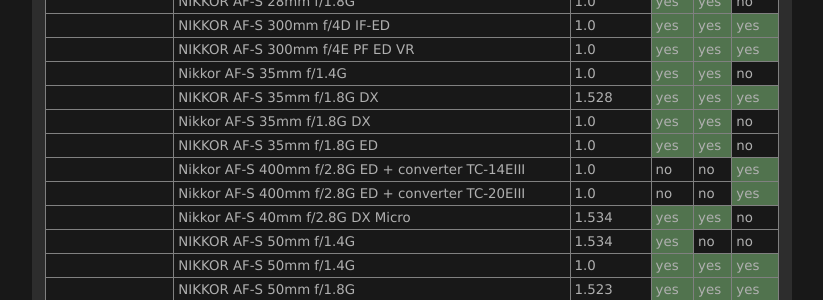
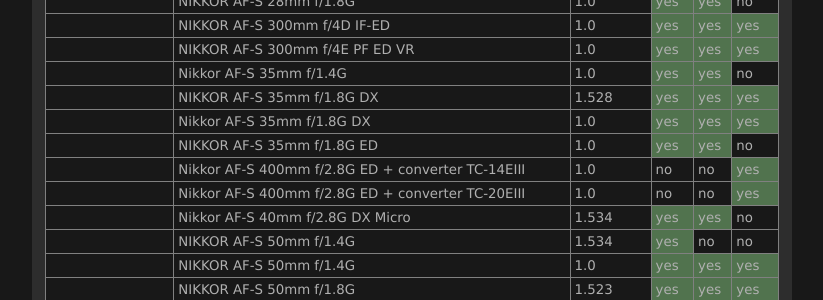
Before and after one commit to lensfun/lensfun.github.io, a Jekyll site: the page built from _posts/lenslist/2999-12-31-Lenslist-master.md, in a window 1280 px wide and 900 px high, scrolled down 13689 px. Shown: the part 146-446 px from the top of the window, without its empty margins (284-1107 px from the left). Built offline with Jekyll 4.4.1, drawn with Linux system fonts in a browser that asks for light colours.

Commit message:
Update master lens list from GitHub Actions

```diff
--- a/_posts/lenslist/2999-12-31-Lenslist-master.md
+++ b/_posts/lenslist/2999-12-31-Lenslist-master.md
@@ -568,7 +568,7 @@ This list was generated on 2024-09-02 from current Lensfun sources. Your Lensfun
 <tr class="lenslist-bg2"><td></td><td>NIKKOR AF-S 300mm f/4E PF ED VR</td><td>1.0</td><td class="lenslist-highlight lenslist-check">yes</td><td class="lenslist-highlight lenslist-check">yes</td><td class="lenslist-highlight lenslist-check">yes</td></tr>
 <tr class="lenslist-bg2"><td></td><td>Nikkor AF-S 35mm f/1.4G</td><td>1.0</td><td class="lenslist-highlight lenslist-check">yes</td><td class="lenslist-highlight lenslist-check">yes</td><td class="lenslist-check">no</td></tr>
 <tr class="lenslist-bg2"><td></td><td>NIKKOR AF-S 35mm f/1.8G DX</td><td>1.528</td><td class="lenslist-highlight lenslist-check">yes</td><td class="lenslist-highlight lenslist-check">yes</td><td class="lenslist-highlight lenslist-check">yes</td></tr>
-<tr class="lenslist-bg2"><td></td><td>Nikkor AF-S 35mm f/1.8G DX</td><td>1.0</td><td class="lenslist-highlight lenslist-check">yes</td><td class="lenslist-highlight lenslist-check">yes</td><td class="lenslist-check">no</td></tr>
+<tr class="lenslist-bg2"><td></td><td>Nikkor AF-S 35mm f/1.8G DX</td><td>1.0</td><td class="lenslist-highlight lenslist-check">yes</td><td class="lenslist-highlight lenslist-check">yes</td><td class="lenslist-highlight lenslist-check">yes</td></tr>
 <tr class="lenslist-bg2"><td></td><td>NIKKOR AF-S 35mm f/1.8G ED</td><td>1.0</td><td class="lenslist-highlight lenslist-check">yes</td><td class="lenslist-highlight lenslist-check">yes</td><td class="lenslist-check">no</td></tr>
 <tr class="lenslist-bg2"><td></td><td>Nikkor AF-S 400mm f/2.8G ED + converter TC-14EIII</td><td>1.0</td><td class="lenslist-check">no</td><td class="lenslist-check">no</td><td class="lenslist-highlight lenslist-check">yes</td></tr>
 <tr class="lenslist-bg2"><td></td><td>Nikkor AF-S 400mm f/2.8G ED + converter TC-20EIII</td><td>1.0</td><td class="lenslist-check">no</td><td class="lenslist-check">no</td><td class="lenslist-highlight lenslist-check">yes</td></tr>
```
